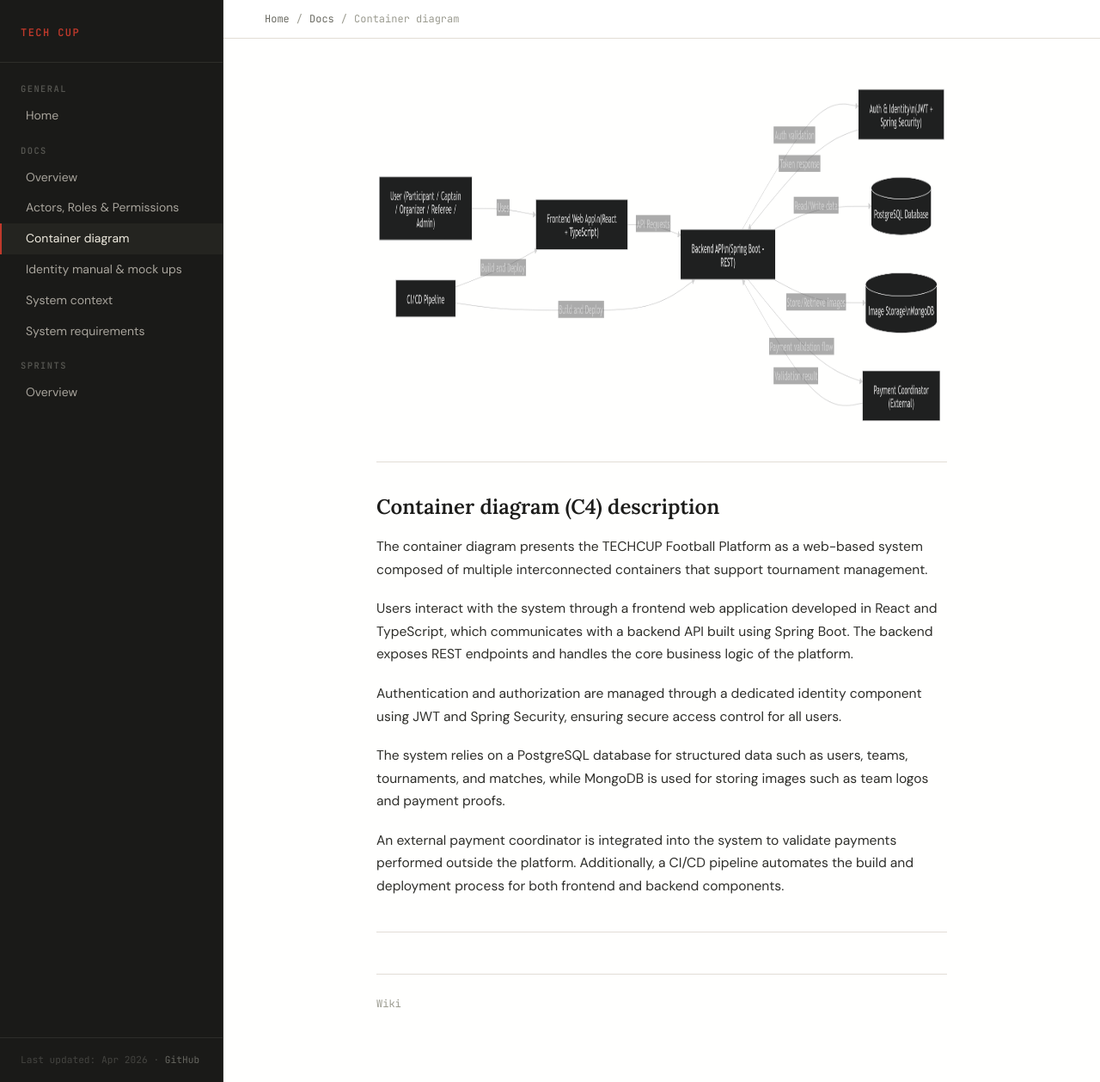
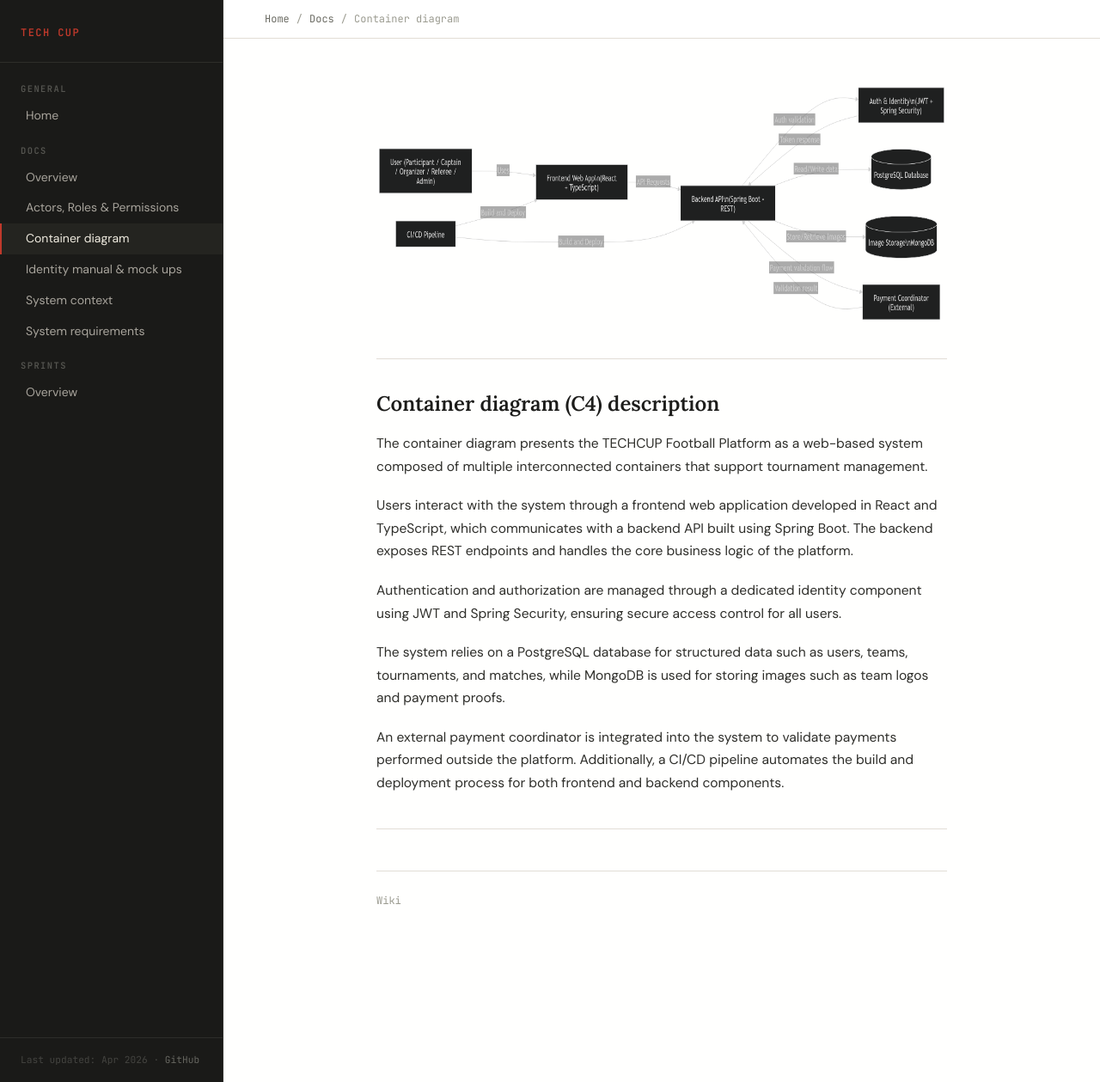
Before and after one commit to techcup-eci/techcup-eci.github.io, a Jekyll site: the page built from docs/container-diagram.md, in a window 1280 px wide and 1259 px high. Shown: the whole window at 86% size. Built offline with Jekyll 4.4.1, drawn with Linux system fonts in a browser that asks for light colours.

Commit message:
Adding new versions of diagrams and descriptions

```diff
--- a/docs/container-diagram.md
+++ b/docs/container-diagram.md
@@ -3,7 +3,7 @@ layout: default
 title: Container diagram
 ---
 
-<img width="800" height="400" alt="Context-diagram" src="/assets/images/context/container_diagram.png"/>
+<img width="800" height="280" alt="Context-diagram" src="/assets/images/context/container_diagram.png"/>
 
 ## Container diagram (C4) description
 
```
